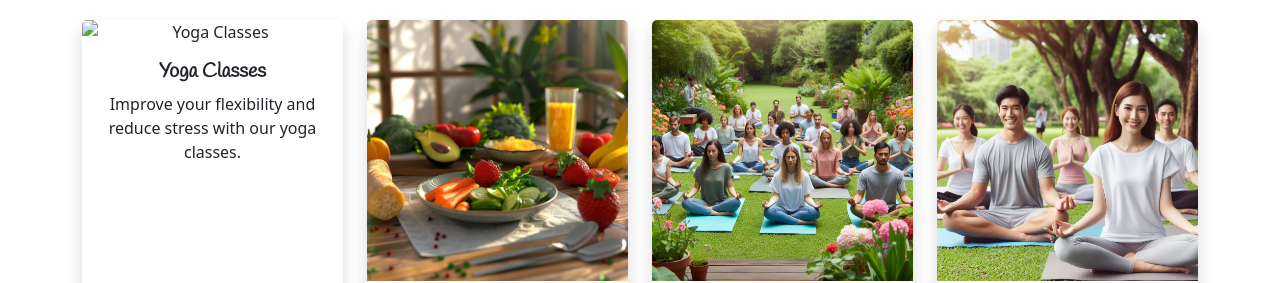
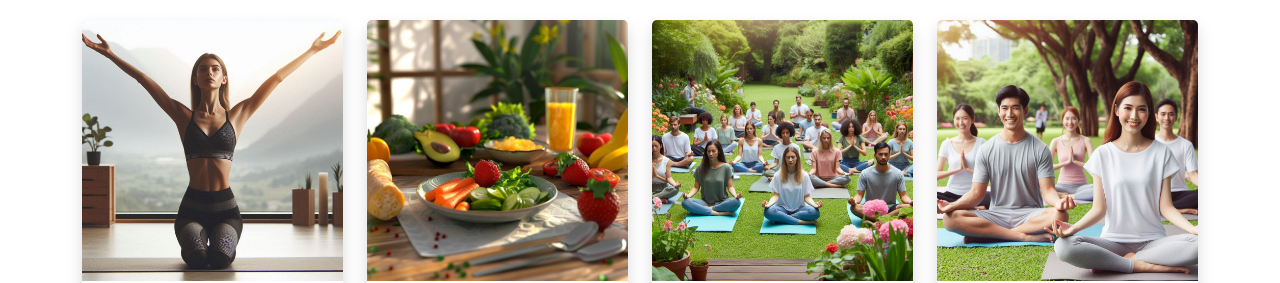
Before and after one commit to Dimplektech/Seven-Seas-Spa, a plain HTML site: page index.html in a window 1280 px wide. Shown: the part 517-800 px from the top of the page. Drawn offline with nearby package versions, Linux system fonts and the light colour scheme; the site is published under a folder, as on GitHub Pages, so addresses that start at the root find nothing.

Commit message:
correct Yoga Image and about us page

```diff
--- a/index.html
+++ b/index.html
@@ -57,7 +57,7 @@
         <div class="row text-center">
             <div class="col-md-3 d-flex mb-4">
                 <div class="card border-0 shadow flex-fill">
-                    <img src="/assets/images/Yoga.png" class="card-img-top" alt="Yoga Classes">
+                    <img src="assets/images/Yoga.png" class="card-img-top" alt="Yoga Classes">
                     <div class="card-body d-flex flex-column">
                         <h5 class="card-title">Yoga Classes</h5>
                         <p class="card-text">Improve your flexibility and reduce stress with our yoga classes.</p>
```
